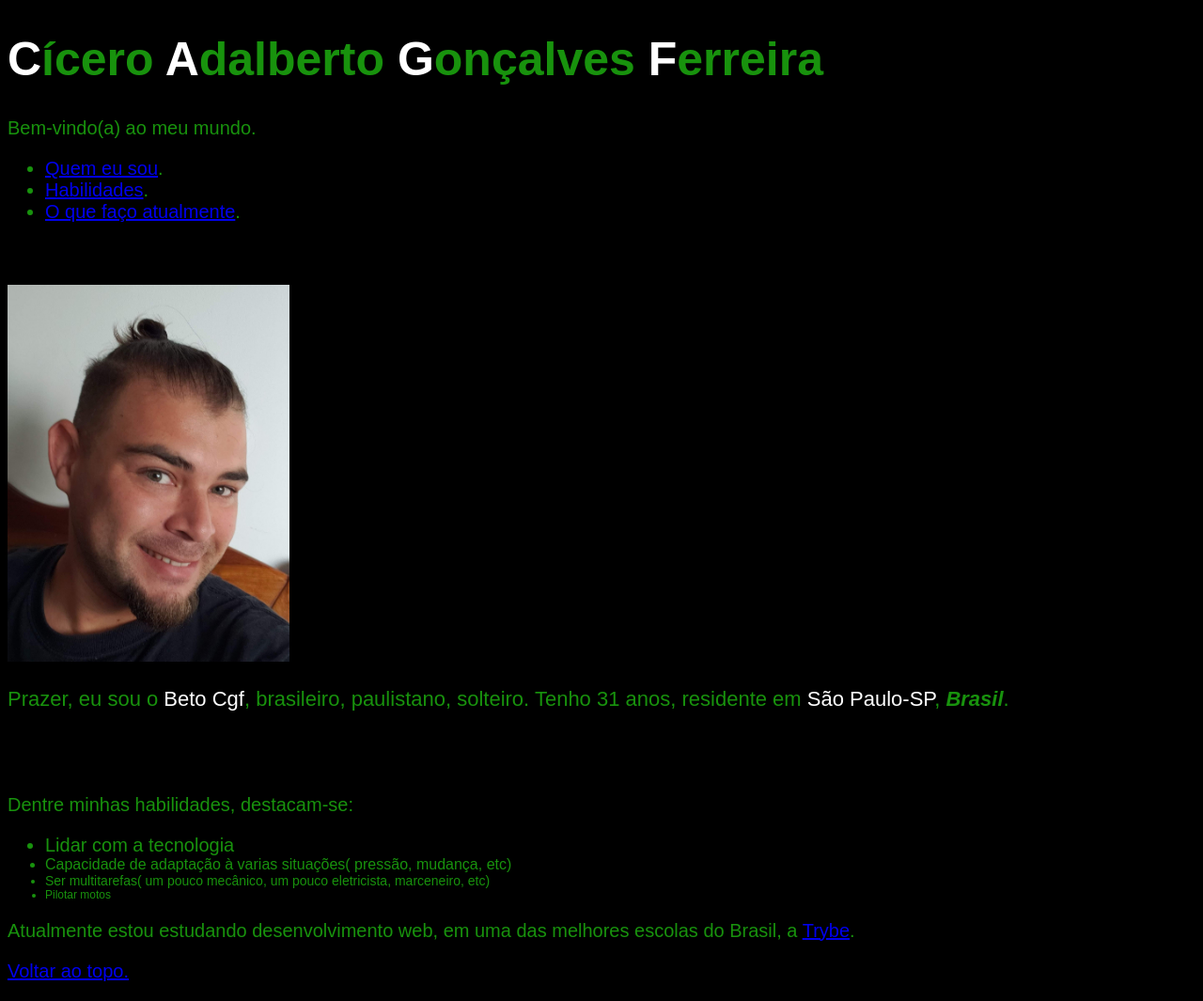
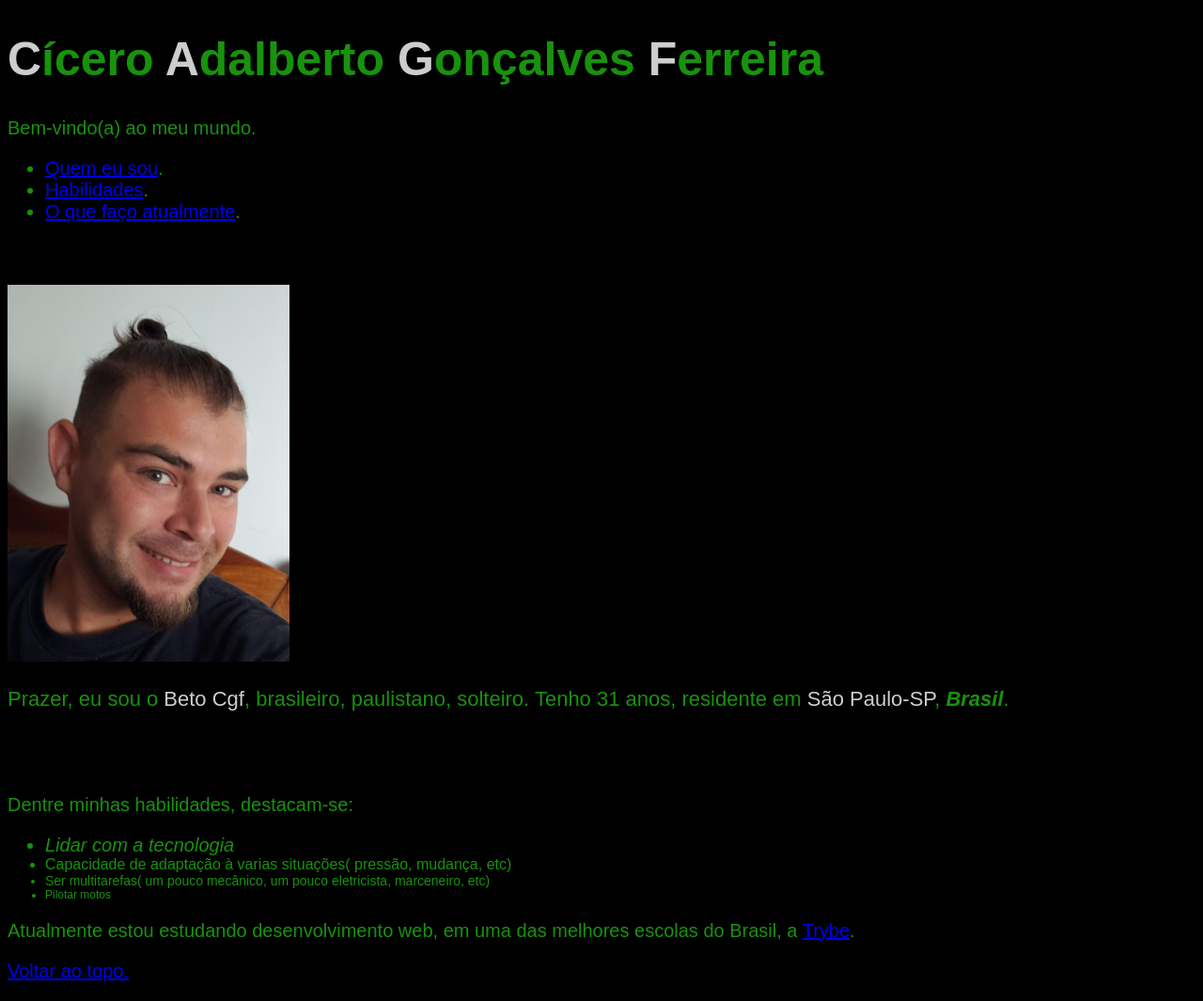
Before and after one commit to beto-cgf/beto-cgf.github.io, a plain HTML site: page index.html in a window 1280 px wide. Shown: the whole page at 94% size. Drawn offline with Linux system fonts and the light colour scheme.

Commit message:
ajuste do branco geral

```diff
--- a/index.html
+++ b/index.html
@@ -17,12 +17,13 @@
             font-size: 20px;
         }
         .branco{
-            color: white;
+            color:#cdcdcd;
         }
         #prazer{
             font-size: 1.1em;
         }
         #lista1{
+            font-style: italic;
         }
         #lista2{
             font-size: 0.8em;
```
